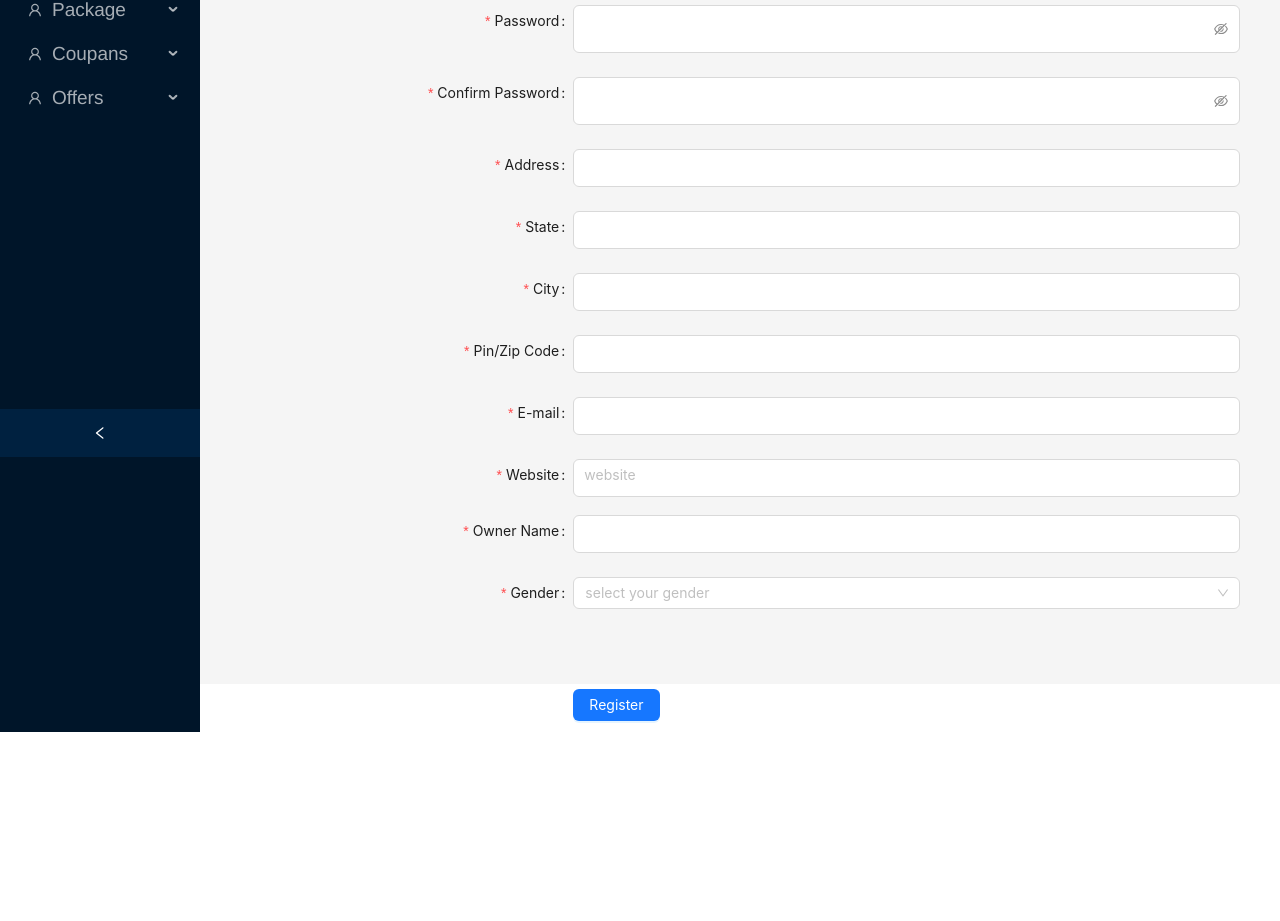
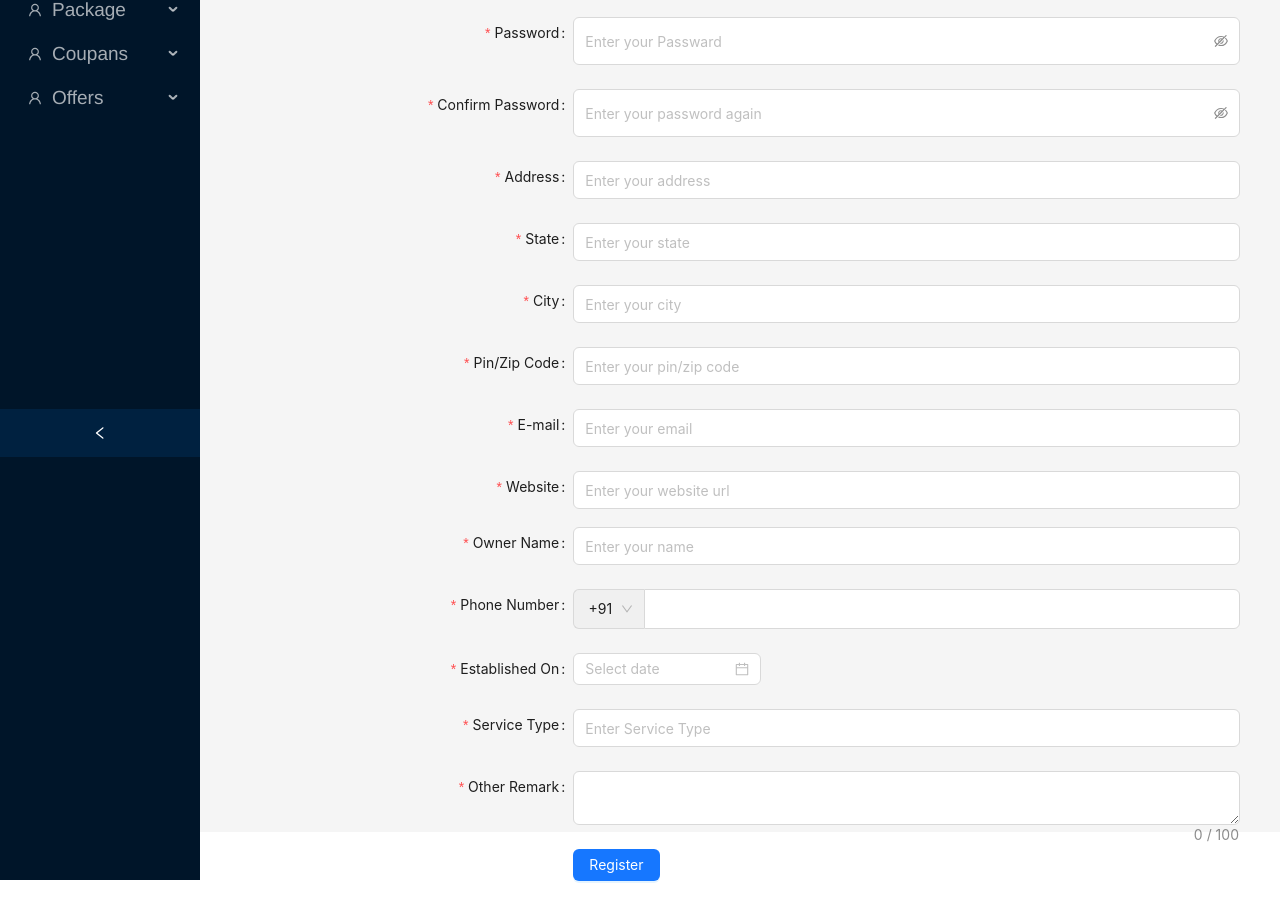
Before and after one commit to Satyam-Git345/E-Mechenic-Project-ThpLab, a React (Create React App) app in the folder client/: page /addshop in a window 1280 px wide. Shown: the part 343-1264 px from the top of the page. Before the commit the page ends 1112 px from the top, so only its background shows below. Built offline with nearby package versions, Linux system fonts and the light colour scheme.

Commit message:
This is my third commit

```diff
--- a/client/src/Components/Garage/Add_Shop.jsx
+++ b/client/src/Components/Garage/Add_Shop.jsx
@@ -1,52 +1,24 @@
 import React, { useState } from 'react';
+//import type { DatePickerProps } from 'antd';
+import { DatePicker, Space } from 'antd';
+import swal from 'sweetalert';
+import {useNavigate} from 'react-router-dom';
+
 import {
   AutoComplete,
   Button,
-  Cascader,
-  Checkbox,
-  Col,
   Form,
   Input,
   InputNumber,
-  Row,
   Select,
 } from 'antd';
 const { Option } = Select;
 
-const residences = [
-  {
-    value: 'zhejiang',
-    label: 'Zhejiang',
-    children: [
-      {
-        value: 'hangzhou',
-        label: 'Hangzhou',
-        children: [
-          {
-            value: 'xihu',
-            label: 'West Lake',
-          },
-        ],
-      },
-    ],
-  },
-  {
-    value: 'jiangsu',
-    label: 'Jiangsu',
-    children: [
-      {
-        value: 'nanjing',
-        label: 'Nanjing',
-        children: [
-          {
-            value: 'zhonghuamen',
-            label: 'Zhong Hua Men',
-          },
-        ],
-      },
-    ],
-  },
-];
+
+// const onChange: DatePickerProps['onChange'] = (date, dateString) => {
+//   console.log(date, dateString);
+// };
+
 const formItemLayout = {
   labelCol: {
     xs: {
@@ -78,10 +50,65 @@ const tailFormItemLayout = {
   },
 };
 const Add_shop = () => {
+  const navigate = useNavigate();
   const [form] = Form.useForm();
   const onFinish = (values) => {
     console.log('Received values of form: ', values);
   };
+
+  const [data, setData] = useState(
+    {
+    shop_registration: "",
+    shop_name: "",
+    address: "",
+    state: "",
+    city: "",
+    pin: "",
+    mobile_no: "",
+    email: "",
+    website: "",
+    shop_owner_name: "",
+    shop_owner_mobile_no: "",
+    est_year:"",
+    service_type:"",
+    other_remark:"",
+    password: "",
+    reg_on:"",
+}
+);
+
+  const Inputhandlechange = (e) => {
+    const name = e.target.name;
+    const value = e.target.value;
+    console.log(name, value);
+    setData({
+      ...data,
+      [name]: value,
+    });
+  };
+
+  const getuser = async () => {
+    const data1 = await fetch("http://localhost:4000/addshop", {
+      method: "POST",
+      headers: {
+        "Content-type": "application/json",
+      },
+      body: JSON.stringify(data),
+    });
+    console.log(data1);
+  };
+
+
+  const submitHandle = (e) => {
+    e.preventDefault();
+    getuser();
+    swal("Vehicle Category added successfully!","success");
+    navigate("/viewshop");
+  };
+
+
+
+
   const prefixSelector = (
     <Form.Item name="prefix" noStyle>
       <Select
@@ -145,8 +172,9 @@ const Add_shop = () => {
           {min:5}
         ]}
       >
-        <Input   placeholder="Enter your shop name"/>
+        <Input   placeholder="Enter your shop name"   onChange={Inputhandlechange}/>
       </Form.Item>
+
       <Form.Item
         name="reg_no"
         label="Shop Registration Number :"
@@ -163,7 +191,7 @@ const Add_shop = () => {
           {min:10}
         ]}
       >
-        <Input />
+        <Input placeholder="Enter your Shop Registration Number name"   onChange={Inputhandlechange}/>
       </Form.Item>
 
 
@@ -179,7 +207,7 @@ const Add_shop = () => {
         ]}
         hasFeedback
       >
-        <Input.Password />
+        <Input.Password placeholder="Enter your Passward"   onChange={Inputhandlechange} />
       </Form.Item>
 
 
@@ -204,7 +232,7 @@ const Add_shop = () => {
         ]}
       >
 
-        <Input.Password />
+        <Input.Password placeholder="Enter your password again"   onChange={Inputhandlechange}/>
       </Form.Item>
 
 
@@ -224,7 +252,7 @@ const Add_shop = () => {
           {min:5}
         ]}
       >
-        <Input />
+        <Input placeholder="Enter your address"   onChange={Inputhandlechange} />
       </Form.Item>
 
 
@@ -244,7 +272,7 @@ const Add_shop = () => {
           {min:5}
         ]}
       >
-        <Input />
+        <Input placeholder="Enter your state"   onChange={Inputhandlechange}/>
       </Form.Item>
 
       <Form.Item
@@ -263,7 +291,7 @@ const Add_shop = () => {
           {min:5}
         ]}
       >
-        <Input />
+        <Input placeholder="Enter your city"   onChange={Inputhandlechange}/>
       </Form.Item>
 
 
@@ -283,24 +311,9 @@ const Add_shop = () => {
           {min:5}
         ]}
       >
-        <Input />
+        <Input placeholder="Enter your pin/zip code"   onChange={Inputhandlechange}/>
       </Form.Item>
 
-
-      {/* <Form.Item label="Phone Number">
-            {getFieldDecorator('phone', {
-              rules: [
-                {
-                  required: true,
-                  message: 'Please input your phone number!'
-                },
-              {
-                validator: this.validateMobileNumber,
-              },
-            ],
-            })
-            (<Input addonBefore={prefixSelector} style={{ width: '100%' }} />)}
-          </Form.Item> */}
 
 
       <Form.Item
@@ -317,7 +330,7 @@ const Add_shop = () => {
           },
         ]}
       >
-        <Input />
+        <Input placeholder="Enter your email"   onChange={Inputhandlechange}/>
       </Form.Item>
 
 
@@ -333,8 +346,8 @@ const Add_shop = () => {
           },
         ]}
       >
-        <AutoComplete options={websiteOptions} onChange={onWebsiteChange} placeholder="website">
-          <Input />
+        <AutoComplete options={websiteOptions} onChange={onWebsiteChange}>
+          <Input placeholder="Enter your website url"   onChange={Inputhandlechange}/>
         </AutoComplete>
       </Form.Item>
 
@@ -355,10 +368,62 @@ const Add_shop = () => {
           {min:5}
         ]}
       >
-        <Input />
+        <Input placeholder="Enter your name"   onChange={Inputhandlechange}/>
+      </Form.Item>
+
+
+      <Form.Item
+        name="phone"
+        label="Phone Number:"
+        rules={[
+          {
+            required: true,
+            message: 'Please input your phone number!',
+          },
+        ]}
+      >
+        <InputNumber  min={1} max={10}
+          onChange={Inputhandlechange}
+          addonBefore={prefixSelector}
+          style={{
+            width: '100%',
+          }}
+        />
       </Form.Item>
 
       <Form.Item
+      name="date"
+      label="Established On:"
+      rules={[
+        {
+          required: true,
+          message: 'Please select date!',
+        },
+      ]}
+      >
+      <Space direction="vertical">
+           <DatePicker onChange={Inputhandlechange} />
+
+      </Space>
+      </Form.Item>
+
+
+      <Form.Item
+        name="service type"
+        label="Service Type:"
+        rules={[
+          {
+            required: true,
+            message: 'Please input service type!',
+          },
+        ]}
+      >
+
+        <Input placeholder="Enter Service Type"   onChange={Inputhandlechange}/>
+      </Form.Item>
+
+
+      {/* <Form.Item
         name="gender"
         label="Gender"
         rules={[
@@ -368,29 +433,33 @@ const Add_shop = () => {
           },
         ]}
       >
+
         <Select placeholder="select your gender">
           <Option value="male">Male</Option>
           <Option value="female">Female</Option>
           <Option value="other">Other</Option>
         </Select>
+      </Form.Item> */}
+
+
+
+    <Form.Item
+        name="intro"
+        label="Other Remark:"
+        rules={[
+          {
+            required: true,
+            message: 'Please input other remark',
+          },
+        ]}
+      >
+        <Input.TextArea showCount maxLength={100}    onChange={Inputhandlechange}/>
       </Form.Item>
 
 
 
-      <Form.Item
-        name="agreement"
-        valuePropName="checked"
-        rules={[
-          {
-            validator: (_, value) =>
-              value ? Promise.resolve() : Promise.reject(new Error('Should accept agreement')),
-          },
-        ]}
-        {...tailFormItemLayout}
-      >
-        </Form.Item>
       <Form.Item {...tailFormItemLayout}>
-        <Button type="primary" htmlType="submit">
+        <Button type="primary" htmlType="submit" onClick={submitHandle} >
           Register
         </Button>
       </Form.Item>
```
